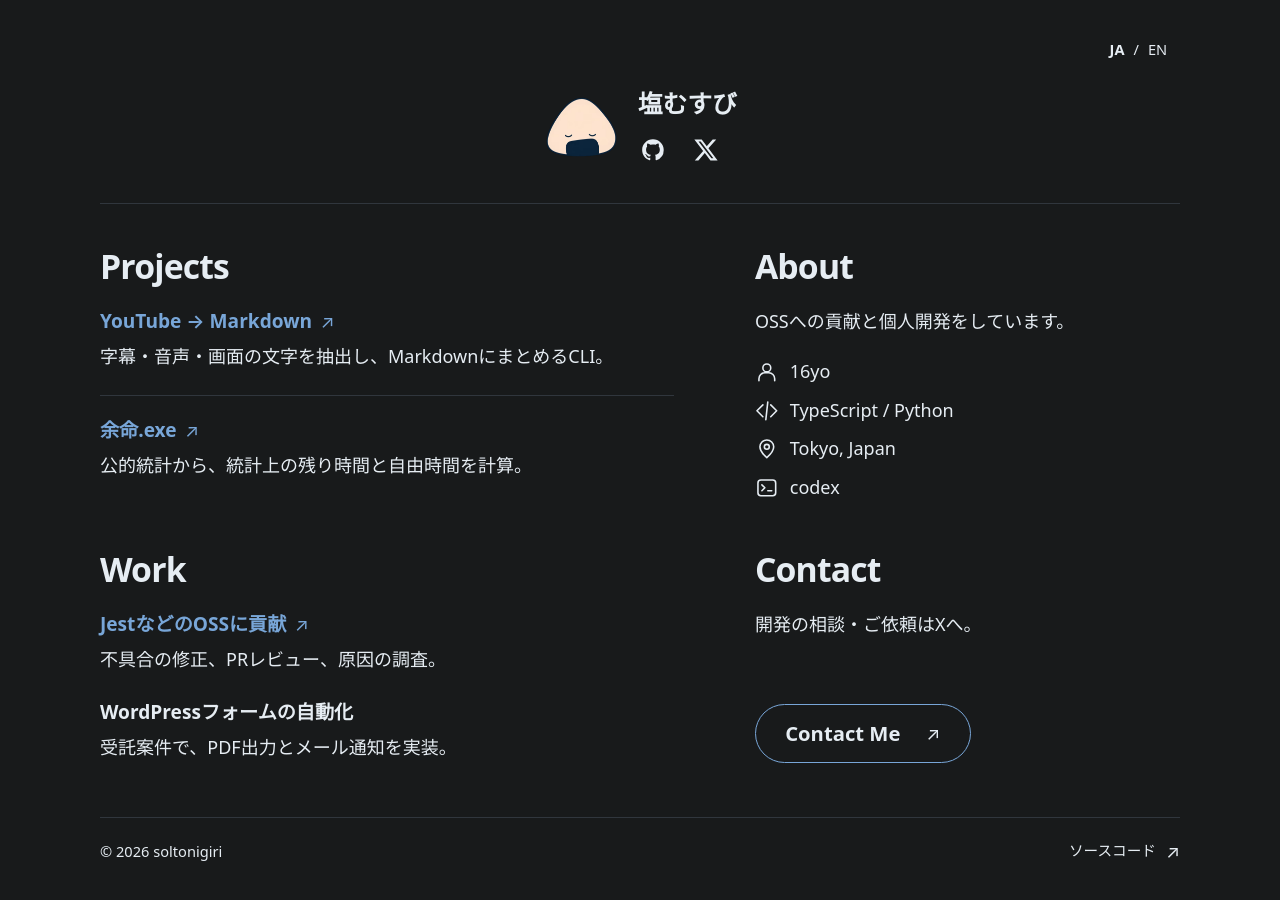
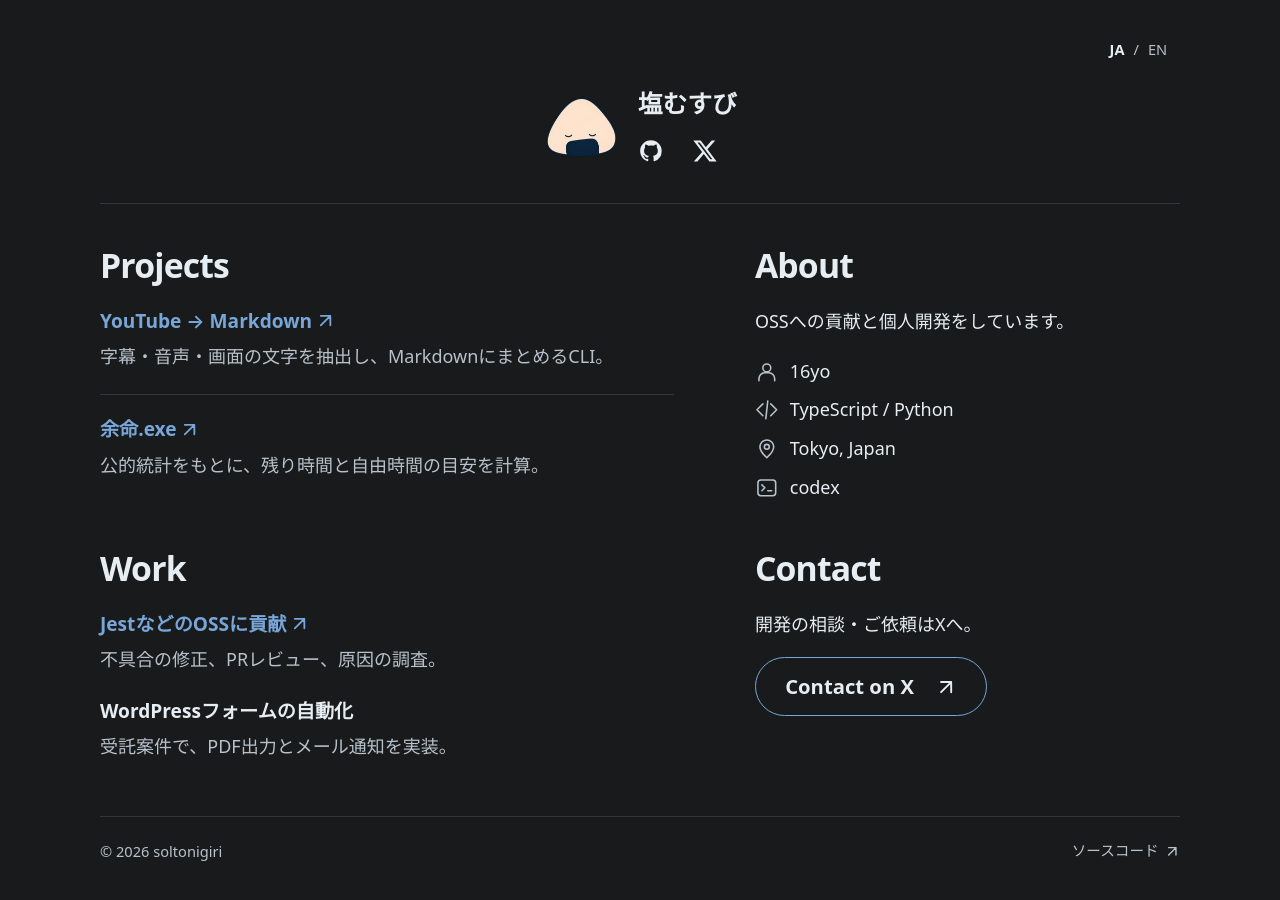
Before and after one commit to soltonigiri/profile-site, a website: page public/index.html in a window 1280 px wide. Drawn offline with Linux system fonts and the light colour scheme.

Commit message:
Refine portfolio typography and spacing

```diff
--- a/public/index.html
+++ b/public/index.html
@@ -99,12 +99,12 @@
               <h2 id="projects-heading">Projects</h2>
               <div class="project-list">
                 <a class="project-item" href="https://github.com/soltonigiri/youtube-markdown-archiver" target="_blank" rel="noopener noreferrer">
-                  <h3><span class="link-label">YouTube → Markdown</span> <span class="external-arrow" aria-hidden="true">↗</span></h3>
+                  <h3><span class="link-label">YouTube → <span class="link-ending">Markdown<svg class="external-arrow" viewBox="0 0 16 16" aria-hidden="true"><path d="M4 12 12 4M4 4h8v8"/></svg></span></span></h3>
                   <p>字幕・音声・画面の文字を抽出し、MarkdownにまとめるCLI。</p>
                 </a>
                 <a class="project-item" href="https://yomei-exe.pages.dev/" target="_blank" rel="noopener noreferrer">
-                  <h3><span class="link-label">余命.exe</span> <span class="external-arrow" aria-hidden="true">↗</span></h3>
-                  <p>公的統計から、統計上の残り時間と自由時間を計算。</p>
+                  <h3><span class="link-label"><span class="link-ending">余命.exe<svg class="external-arrow" viewBox="0 0 16 16" aria-hidden="true"><path d="M4 12 12 4M4 4h8v8"/></svg></span></span></h3>
+                  <p>公的統計をもとに、残り時間と自由時間の目安を計算。</p>
                 </a>
               </div>
             </section>
@@ -113,7 +113,7 @@
               <h2 id="work-heading">Work</h2>
               <div class="work-list">
                 <a class="work-item" href="https://github.com/soltonigiri/soltonigiri/blob/main/pages/contributions_ja.md" target="_blank" rel="noopener noreferrer" data-oss-contributions>
-                  <h3><span class="link-label">JestなどのOSSに貢献</span> <span class="external-arrow" aria-hidden="true">↗</span></h3>
+                  <h3><span class="link-label">JestなどのOSSに<span class="link-ending">貢献<svg class="external-arrow" viewBox="0 0 16 16" aria-hidden="true"><path d="M4 12 12 4M4 4h8v8"/></svg></span></span></h3>
                   <p>不具合の修正、PRレビュー、原因の調査。</p>
                 </a>
                 <article class="work-item" data-client-work>
@@ -162,8 +162,8 @@
             <section class="contact" id="contact" aria-labelledby="contact-heading">
               <h2 id="contact-heading">Contact</h2>
               <p>開発の相談・ご依頼はXへ。</p>
-              <a class="contact-button" href="https://x.com/solt_onigiri_" target="_blank" rel="noopener noreferrer" aria-label="Contact Me — Xのプロフィールを開く">
-                Contact Me <span class="external-arrow" aria-hidden="true">↗</span>
+              <a class="contact-button" href="https://x.com/solt_onigiri_" target="_blank" rel="noopener noreferrer" aria-label="Contact on X — Xのプロフィールを開く">
+                Contact on X <svg class="external-arrow" viewBox="0 0 16 16" aria-hidden="true"><path d="M4 12 12 4M4 4h8v8"/></svg>
               </a>
             </section>
           </div>
@@ -172,7 +172,7 @@
 
       <footer class="site-footer">
         <p>© <span data-year>2026</span> soltonigiri</p>
-        <a href="https://github.com/soltonigiri/profile-site" target="_blank" rel="noopener noreferrer"><span class="link-label">ソースコード</span> <span class="external-arrow" aria-hidden="true">↗</span></a>
+        <a href="https://github.com/soltonigiri/profile-site" target="_blank" rel="noopener noreferrer"><span class="link-label">ソースコード</span> <svg class="external-arrow" viewBox="0 0 16 16" aria-hidden="true"><path d="M4 12 12 4M4 4h8v8"/></svg></a>
       </footer>
     </div>
   </body>
--- a/public/style.css
+++ b/public/style.css
@@ -5,7 +5,7 @@
   color-scheme: dark;
   --paper: #181A1B;
   --ink: #E6EDF3;
-  --muted: var(--ink);
+  --muted: #B8C2CC;
   --line: #30363D;
   --accent: #78A6D8;
   --button-border: var(--accent);
@@ -158,8 +158,8 @@ h1 {
 
 .profile-links {
   display: flex;
-  gap: 4px;
-  margin: 4px 0 -8px -10px;
+  gap: 0.25rem;
+  margin: 0.25rem 0 -0.5rem -0.625rem;
 }
 
 .profile-links a {
@@ -181,7 +181,7 @@ h1 {
   display: grid;
   grid-template-columns: minmax(0, 1.35fr) minmax(0, 1fr);
   align-items: start;
-  gap: 4.5rem;
+  column-gap: clamp(2rem, calc(10vw - 2.5rem), 4.5rem);
   padding-top: 2.25rem;
 }
 
@@ -239,6 +239,7 @@ h2 {
 }
 
 .fact-icon {
+  color: var(--muted);
   width: 1.3125rem;
   height: 1.3125rem;
   flex: 0 0 auto;
@@ -279,11 +280,24 @@ a.project-item h3 {
   color: var(--accent);
 }
 
+.link-ending {
+  white-space: nowrap;
+}
+
+.link-ending .external-arrow {
+  margin-left: 0.1875rem;
+}
+
 .external-arrow {
   display: inline-block;
-  margin-left: 0.1875rem;
-  font-size: 1rem;
-  font-weight: 400;
+  width: 1em;
+  height: 1em;
+  vertical-align: -0.125em;
+  fill: none;
+  stroke: currentColor;
+  stroke-width: 1.5;
+  stroke-linecap: round;
+  stroke-linejoin: round;
   transform: translate(var(--arrow-x, 0px), var(--arrow-y, 0px));
   transition: transform var(--motion-duration) var(--motion-ease);
 }
@@ -296,12 +310,6 @@ a.project-item h3 {
 
 .contact p {
   margin: 0 0 1rem;
-}
-
-@media (min-width: 701px) {
-  .contact-button {
-    margin-top: auto;
-  }
 }
 
 .contact-button {
@@ -515,6 +523,10 @@ a.project-item h3 {
   --icon-scale: 0.94;
 }
 
+:is(a.work-item, a.project-item):active h3 {
+  color: #A2C7ED;
+}
+
 .contact-button:active {
   --button-lift: 1px;
 }
```
Also changed, not shown: public/en/index.html (+6 -6 lines), tests/site.spec.js (+64 -6 lines).
